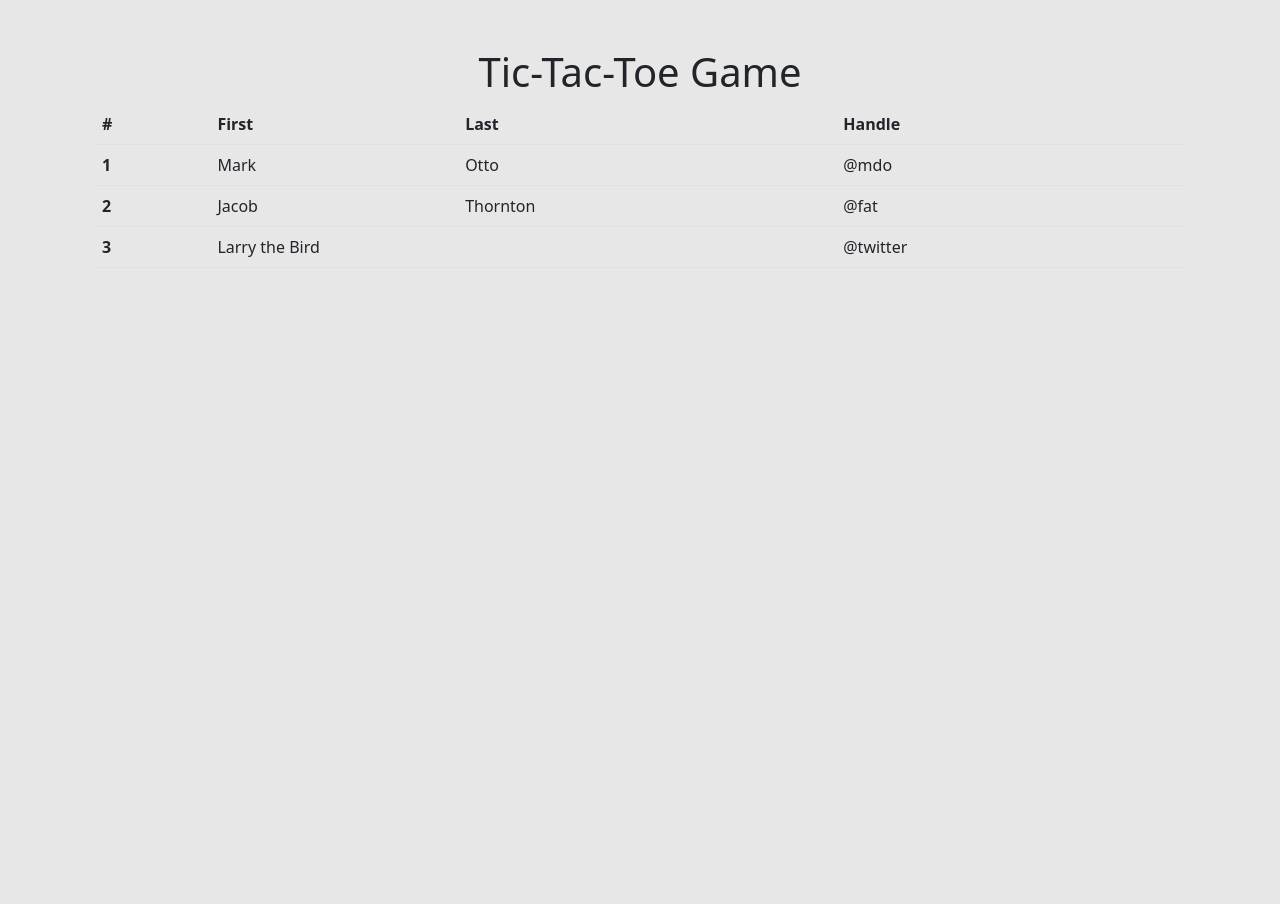
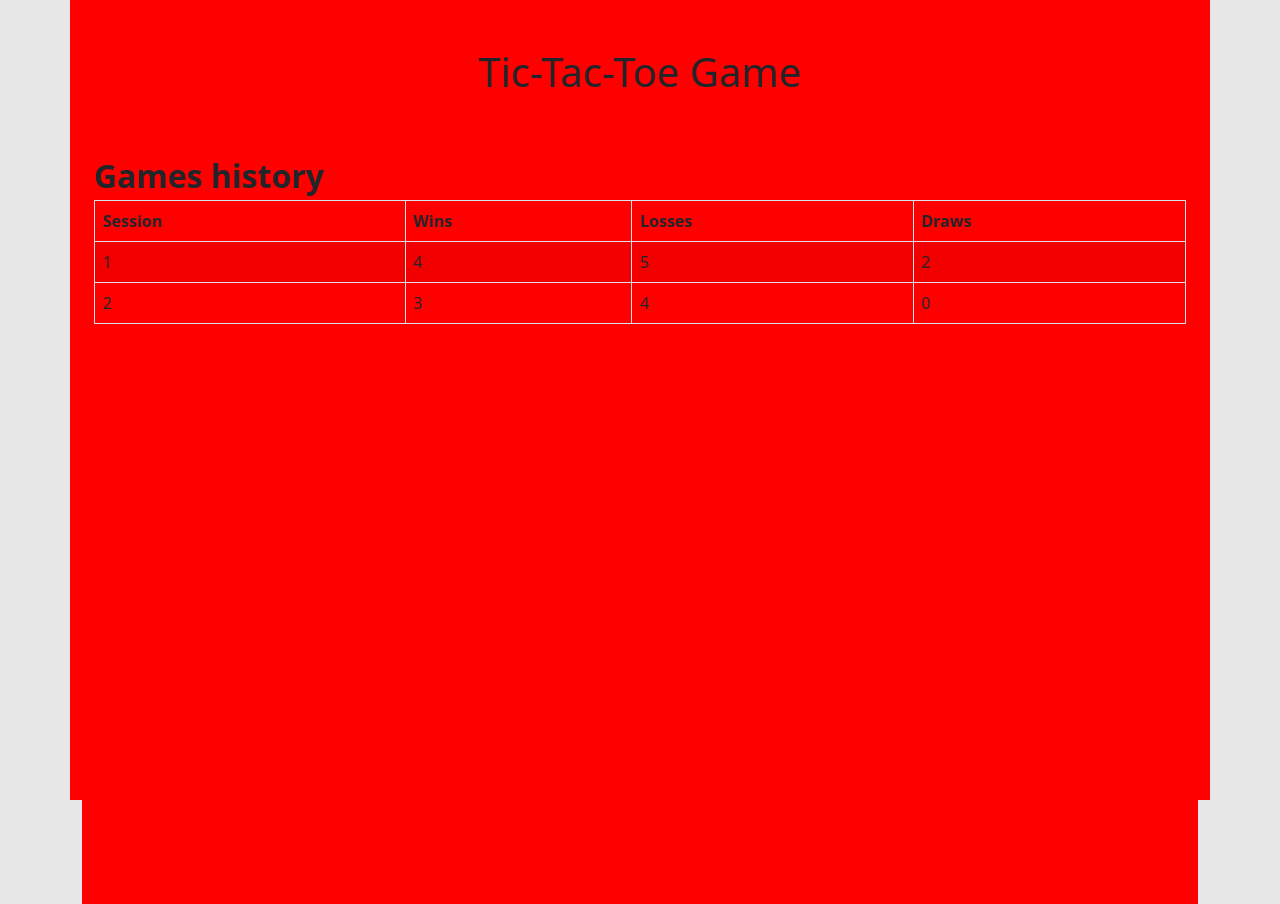
Before and after one commit to piotrzegarek/tic-tac-toe, a Flask app: page /profile/ in a window 1280 px wide. Before the commit the page ends 257 px from the top, so only its background shows below. Run offline with Flask 3, Linux system fonts and the light colour scheme; the visitor is signed in with stand-in values (Sample User, id 1).

Commit message:
added storing game session date

```diff
--- a/app/game/events.py
+++ b/app/game/events.py
@@ -35,7 +35,8 @@ def handle_connect():
     print("Creating game session")
     new_session = GameSession(
         user_id = current_user.id,
-        socket_id = sid
+        socket_id = sid,
+        start_date = datetime.now().strftime("%Y/%m/%d")
     )
     db.session.add(new_session)
     db.session.commit()
--- a/app/game/game_engine.py
+++ b/app/game/game_engine.py
@@ -17,7 +17,6 @@ class GameEngine():
     def initGame(self, session_id: int) -> Game:
         new_game = Game(
             game_session_id=session_id,
-            date = datetime.now().strftime("%Y/%m/%d")
         )
         db.session.add(new_game)
         db.session.commit()
--- a/app/models.py
+++ b/app/models.py
@@ -23,6 +23,7 @@ class GameSession(db.Model):
     user_id = db.Column(db.Integer, db.ForeignKey("users.id"), nullable=False)
     socket_id = db.Column(db.String(128), nullable=False)
     tickets = db.Column(db.Integer, nullable=False, default=0)
+    date = db.Column(db.DateTime, nullable=False)
 
 
 class Game(db.Model):
@@ -32,4 +33,3 @@ class Game(db.Model):
     game_session_id = db.Column(db.Integer, db.ForeignKey("game_sessions.id"), nullable=False)
     game_result = db.Column(db.Enum(GameResult), default=GameResult.LOSE, nullable=False)
     game_time = db.Column(db.Integer)
-    date = db.Column(db.DateTime, nullable=False)
--- a/app/profile/routes.py
+++ b/app/profile/routes.py
@@ -8,5 +8,22 @@ profile_bp = Blueprint("profile_bp", __name__,
 @profile_bp.route("/")
 @login_required
 def profile():
-    # Create game sess
     return render_template("profile.html")
+
+@profile_bp.route("/get_games.json", methods=["POST", "GET"])
+@login_required
+def get_games():
+    # data = request.get_json()
+    # history_date = data.get("history_date")
+    game_sessions = GameSession.query.filter_by(user_id=current_user.id).all()
+    result = {}
+    for session in game_sessions:
+        games_data = []
+        games = Game.query.filter_by(game_session_id=session.id).all()
+        for game in games:
+            games_data.append({
+                'game_result': game.game_result.value,
+                'game_time': game.game_time
+            })
+        result[session.id] = games_data
+    return jsonify(result)
--- a/app/profile/static/css/profile.css
+++ b/app/profile/static/css/profile.css
@@ -0,0 +1,10 @@
+.container {
+    height: 100vh;
+    background-color: red;
+}
+
+.title-text {
+    font-size: 2rem;
+    font-weight: bold;
+    margin-bottom: 0;
+}
--- a/app/profile/templates/profile.html
+++ b/app/profile/templates/profile.html
@@ -10,33 +10,30 @@
 {% block content %}
 
 <div class="container jusify-content-center">
-    <table class="table">
+  <p class="title-text pt-5">Games history</p>
+  <table class="table table-striped table-bordered">
       <thead>
         <tr>
-            <th scope="col">#</th>
-            <th scope="col">First</th>
-            <th scope="col">Last</th>
-            <th scope="col">Handle</th>
+          <th scope="col">Session</th>
+          <th scope="col">Wins</th>
+          <th scope="col">Losses</th>
+          <th scope="col">Draws</th>
         </tr>
       </thead>
       <tbody>
         <tr>
-            <th scope="row">1</th>
-            <td>Mark</td>
-            <td>Otto</td>
-            <td>@mdo</td>
+          <td>1</td>
+          <td>4</td>
+          <td>5</td>
+          <td>2</td>
         </tr>
         <tr>
-            <th scope="row">2</th>
-            <td>Jacob</td>
-            <td>Thornton</td>
-            <td>@fat</td>
+          <td>2</td>
+          <td>3</td>
+          <td>4</td>
+          <td>0</td>
         </tr>
-          <tr>
-            <th scope="row">3</th>
-            <td colspan="2">Larry the Bird</td>
-            <td>@twitter</td>
-          </tr>
+
       </tbody>
     </table>
 </div>
```
Also changed, not shown: app/game/routes.py (+0 -10 lines), app/profile/functions.py (added). Lines whose indentation alone changed are shown as unchanged.
